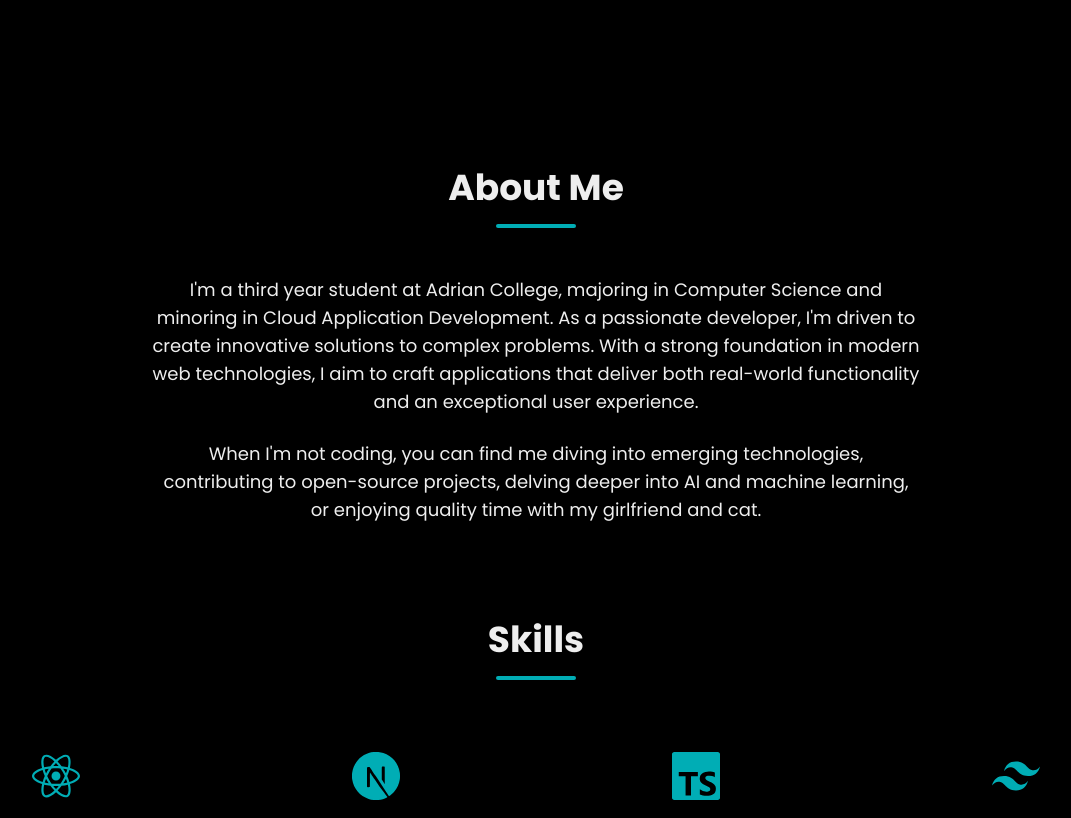
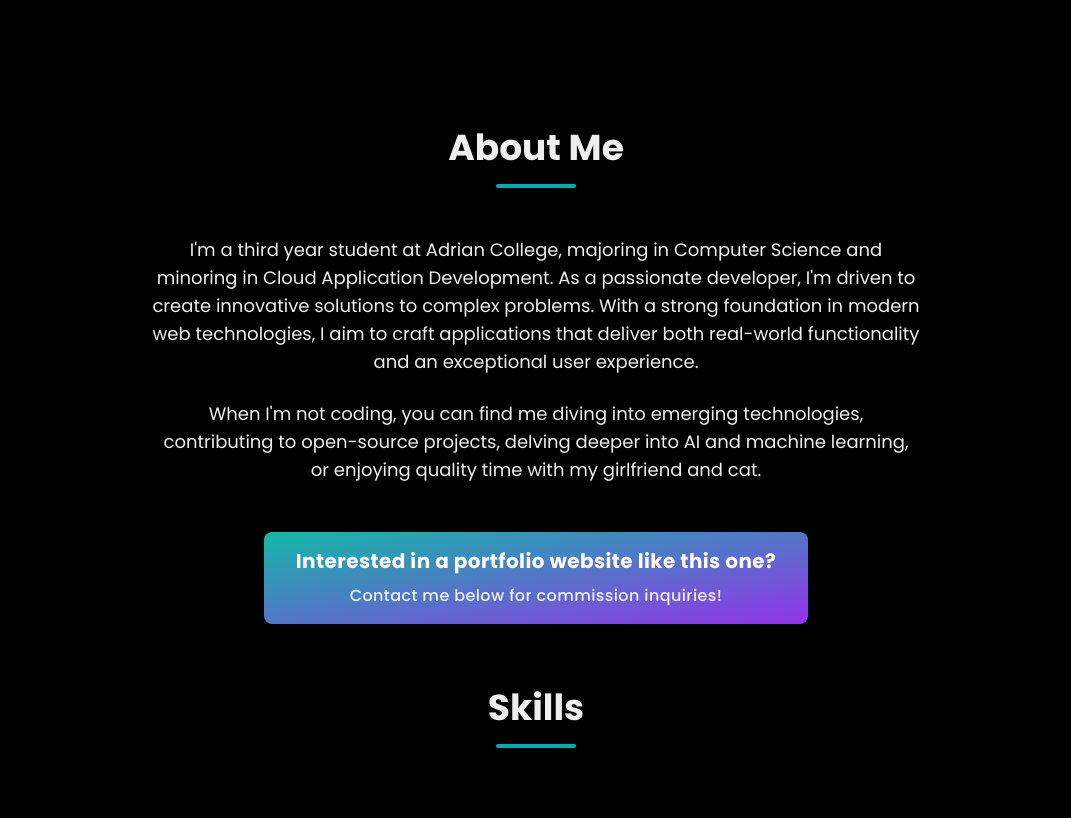
Before and after one commit to carved4/portfolio, a Next.js app: page / in a window 1280 px wide. Shown: the part 600-1418 px from the top of the page, without its empty margins (104-1175 px from the left). Built offline with nearby package versions, Linux system fonts and the light colour scheme.

Commit message:
commission button

```diff
--- a/src/components/About.tsx
+++ b/src/components/About.tsx
@@ -7,7 +7,7 @@ export default function About() {
   const { theme } = useTheme()
 
   return (
-    <section id="about" className="section-padding bg-background">
+    <section id="about" className="pt-2 pb-4 bg-background">
       <div className="mx-auto max-w-7xl">
         <motion.div
           initial={{ opacity: 0, y: 20 }}
@@ -35,6 +35,24 @@ export default function About() {
             contributing to open-source projects, delving deeper into AI and machine learning,
             or enjoying quality time with my girlfriend and cat.
           </p>
+          <motion.button
+            whileHover={{ scale: 1.06 }}
+            whileTap={{ scale: 0.96 }}
+            className="mt-12 px-8 py-4 rounded-lg
+              bg-gradient-to-br from-teal-500 to-purple-600
+              shadow-md hover:shadow-xl
+              text-white font-bold tracking-wide
+              focus:outline-none focus:ring-4 focus:ring-teal-300
+              transition-transform duration-300"
+            onClick={() => document.getElementById('contact')?.scrollIntoView({ behavior: 'smooth' })}
+          >
+            <p className="text-xl leading-snug">
+              Interested in a portfolio website like this one?
+              <span className="block text-base mt-2 font-medium opacity-90">
+                Contact me below for commission inquiries!
+              </span>
+            </p>
+          </motion.button>
         </motion.div>
       </div>
     </section>
```
